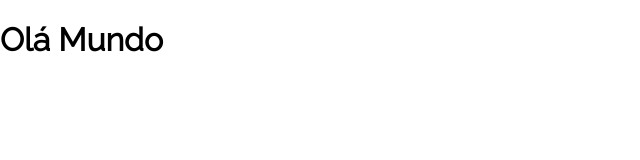
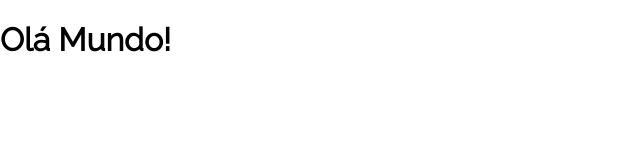
Before and after one commit to evertonflima04/ola-mundo, a JavaScript app: page / in a window 1280 px wide. Shown: the top 160 px of the page, without its empty margins (0-640 px from the left). Built offline with nearby package versions, Linux system fonts and the light colour scheme; the HTML template or start-up script is replaced by a standard one.

Commit message:
Alternando entre rotas com JS

```diff
--- a/src/App.js
+++ b/src/App.js
@@ -1,8 +1,12 @@
+import Inicio from "./paginas/inicio";
+import SobreMim from "./paginas/SobreMim";
+
+console.log(window.location);
+
+const pagina = window.location.pathname === "/" ? <Inicio /> : <SobreMim />;
 
 function App() {
-  return (
-    <h1>Olá Mundo</h1>
-  );
+  return pagina;
 }
 
 export default App;
--- /dev/null
+++ b/src/paginas/SobreMim/index.js
@@ -0,0 +1,5 @@
+export default function SobreMim() {
+  return (
+    <h1>Sobre mim</h1>
+  );
+}
--- /dev/null
+++ b/src/paginas/inicio/index.js
@@ -0,0 +1,5 @@
+export default function Inicio() {
+    return (
+        <h1>Olá Mundo!</h1>
+    )
+}
```
